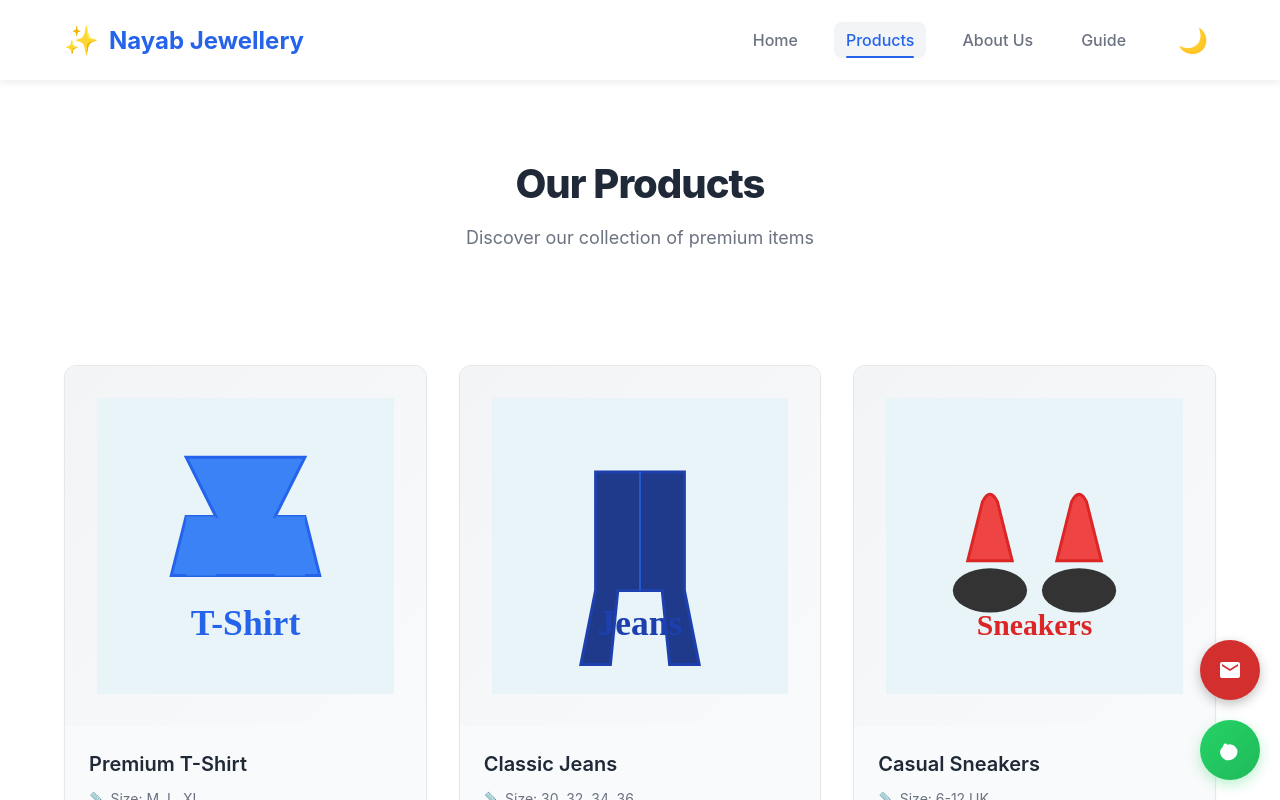
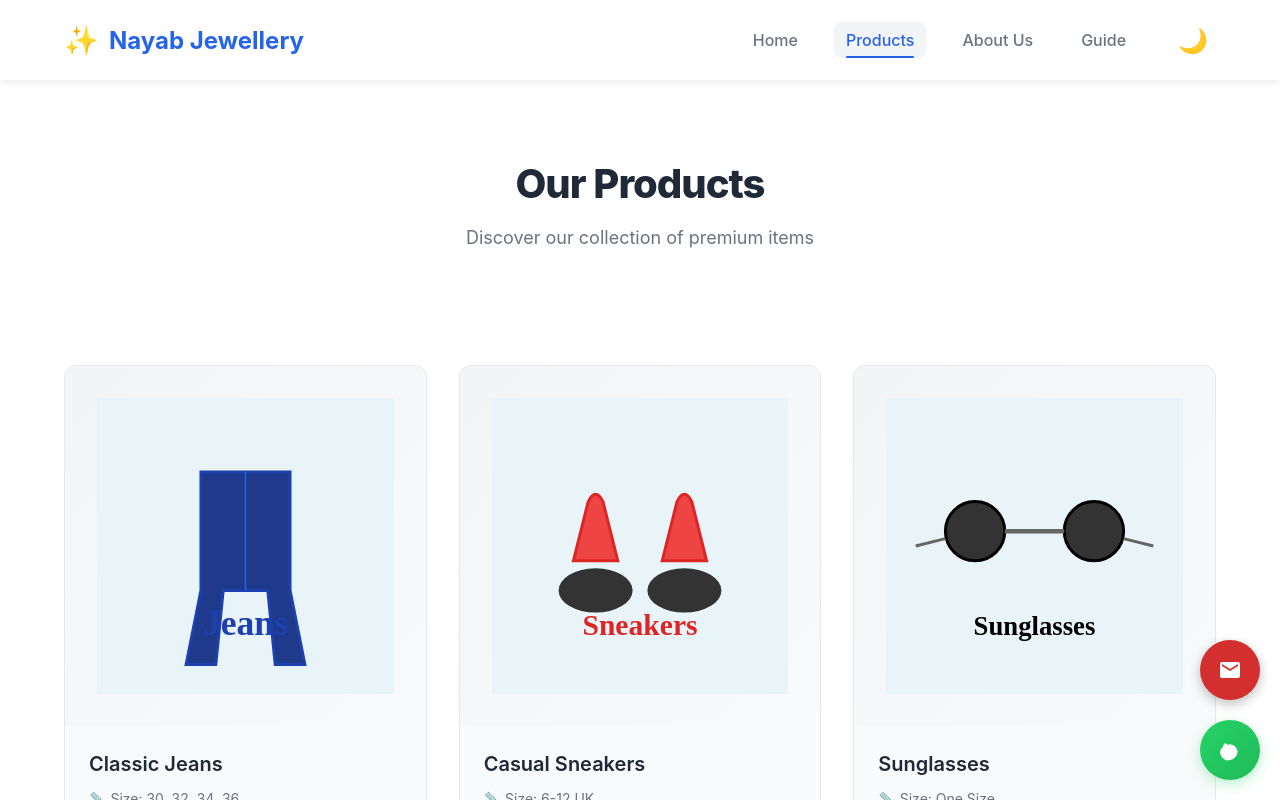
Before and after one commit to TalhaAgenticAIDeveloper/zohaib-zafar-shopping-cart, a React (Vite) app: page / in a window 1280 px wide. Both pictures are taken after a click on the button "Explore Products". Shown: the top 800 px of the page. Built offline with nearby package versions, Linux system fonts and the light colour scheme.

Commit message:
producted deleted

```diff
--- a/src/pages/Products.jsx
+++ b/src/pages/Products.jsx
@@ -3,14 +3,7 @@ import '../styles/Products.css';
 
 export default function Products() {
   const products = [
-    {
-      id: 1,
-      name: 'Premium T-Shirt',
-      size: 'M, L, XL',
-      price: 1499,
-      quantity: '50 in stock',
-      image: '/images/tshirt.svg'
-    },
+
     {
       id: 2,
       name: 'Classic Jeans',
```
